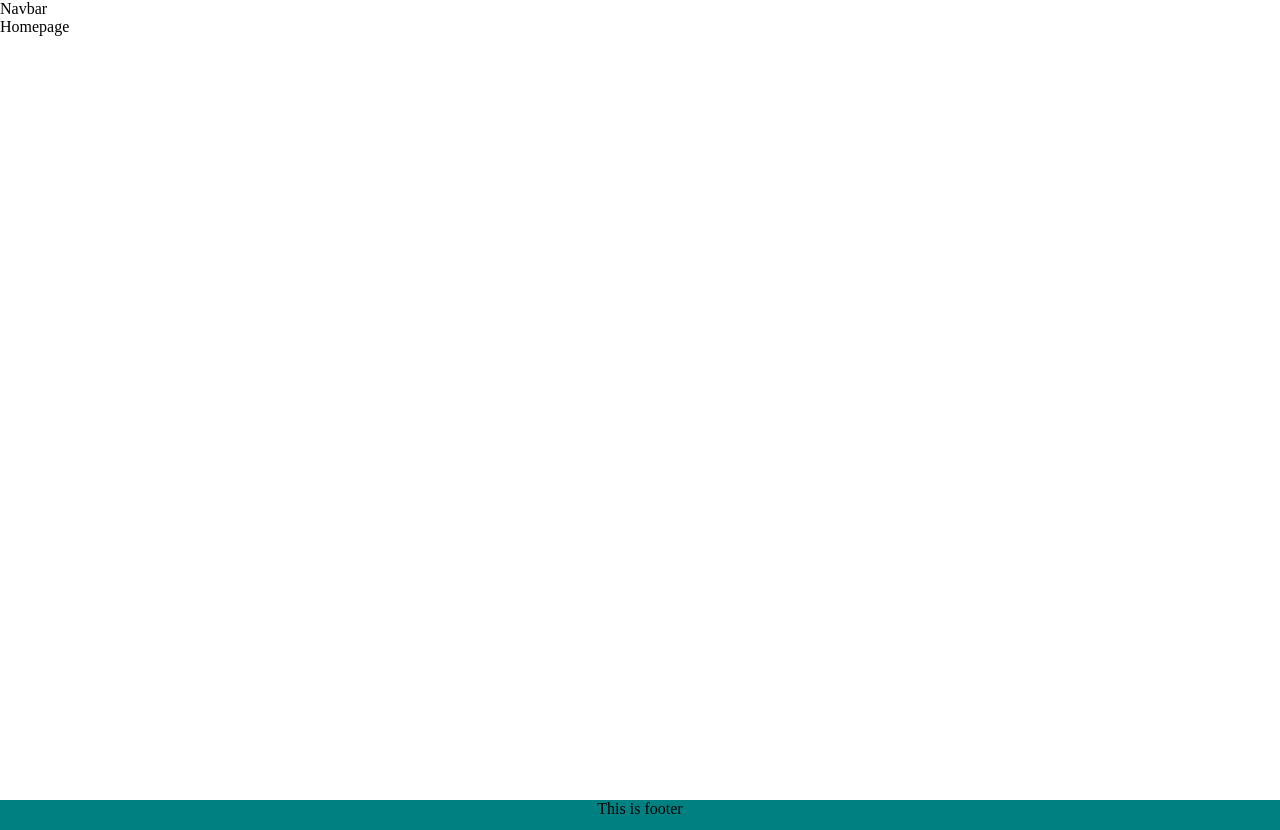
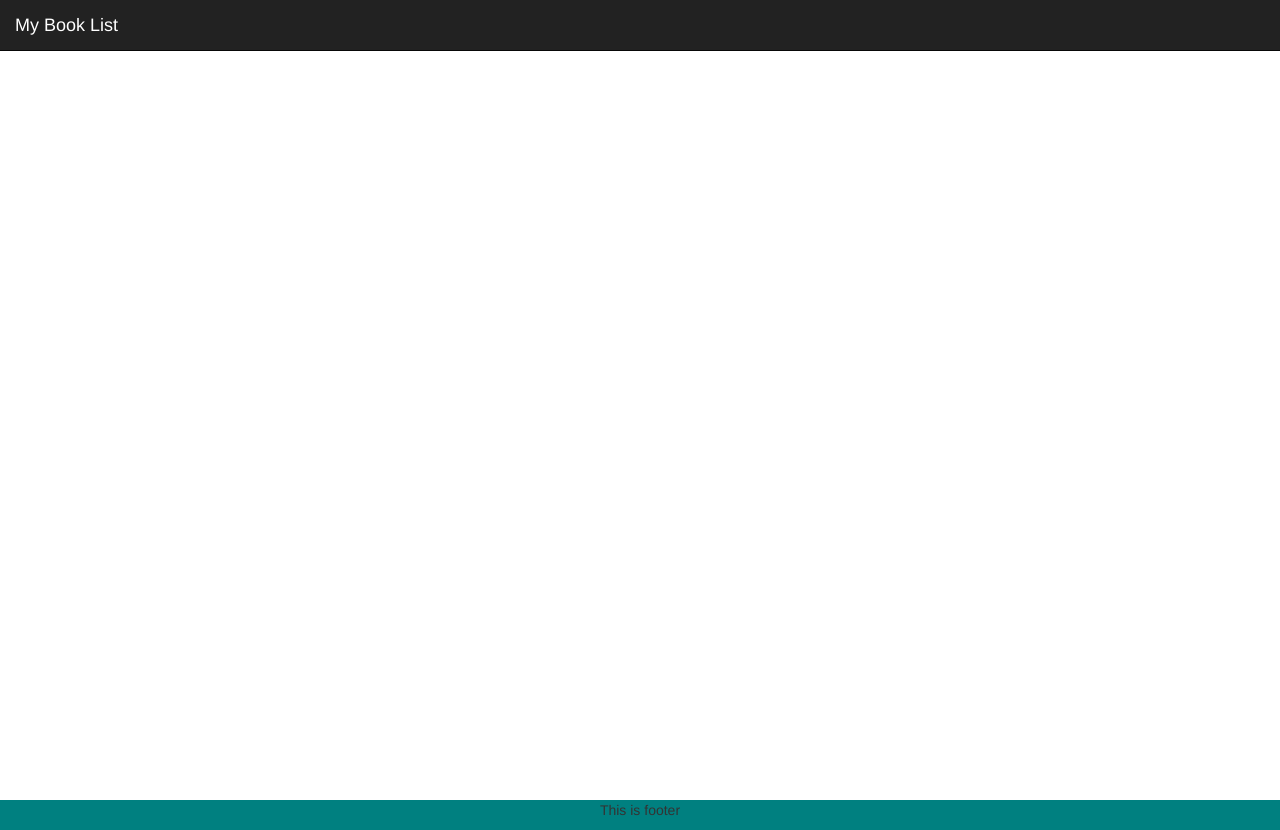
Before and after one commit to dipu-bd/mybooklist, a Vue app: page / in a window 1280 px wide. Built offline with nearby package versions, Linux system fonts and the light colour scheme.

Commit message:
Managed to create navbar

```diff
--- a/index.html
+++ b/index.html
@@ -5,6 +5,11 @@
     <title>My Book List</title>
   </head>
   <body>
+    <!-- external styles -->
+    <script src="https://ajax.googleapis.com/ajax/libs/jquery/3.1.1/jquery.min.js"></script>
+    <link rel="stylesheet" href="https://maxcdn.bootstrapcdn.com/bootstrap/3.3.7/css/bootstrap.min.css" integrity="sha384-BVYiiSIFeK1dGmJRAkycuHAHRg32OmUcww7on3RYdg4Va+PmSTsz/K68vbdEjh4u" crossorigin="anonymous">
+    <script src="https://maxcdn.bootstrapcdn.com/bootstrap/3.3.7/js/bootstrap.min.js" integrity="sha384-Tc5IQib027qvyjSMfHjOMaLkfuWVxZxUPnCJA7l2mCWNIpG9mGCD8wGNIcPD7Txa" crossorigin="anonymous"></script>
+    <!-- main body -->
     <div id="app"></div>
     <!-- built files will be auto injected -->
   </body>
--- a/src/components/Navbar.vue
+++ b/src/components/Navbar.vue
@@ -1,12 +1,18 @@
 <template>
-    <div> Navbar </div>
+  <div class="navbar navbar-inverse navbar-fixed-top">
+    <div class="navbar-brand">{{ title }}</div>
+
+  </div>
 </template>
 
 <script>
 export default {
-  name: 'AppNav'
+  name: 'AppNav',
+  props: {
+    title: {
+      type: String,
+      default: 'My Book List'
+    }
+  }
 }
 </script>
-
-<style scoped>
-</style>
--- a/src/main.js
+++ b/src/main.js
@@ -1,12 +1,8 @@
 // The Vue build version to load with the `import` command
 // (runtime-only or standalone) has been set in webpack.base.conf with an alias.
 import Vue from 'vue'
-import Bootstrap from 'bootstrap-vue'
-
 import App from './App'
 import router from './router'
-
-Vue.use(Bootstrap)
 
 /* eslint-disable no-new */
 new Vue({
```
